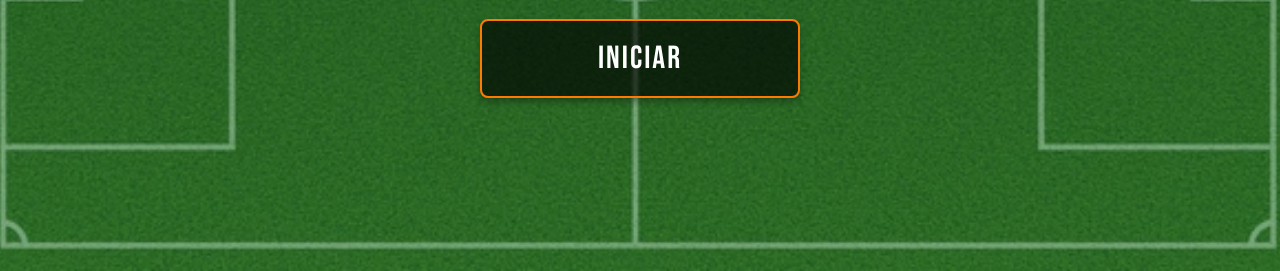
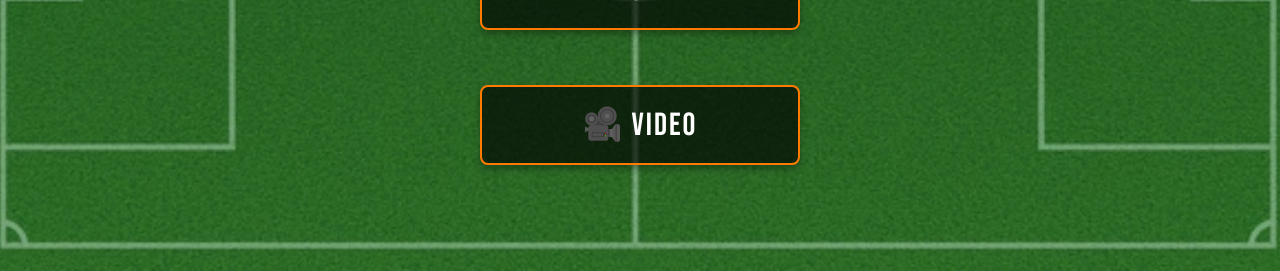
Before and after one commit to josu-2005/PCIM-2026, a plain HTML site: page index.html in a window 1280 px wide. Shown: the part 529-800 px from the top of the page. Drawn offline with Linux system fonts and the light colour scheme.

Commit message:
Add files via upload

```diff
--- a/index.html
+++ b/index.html
@@ -23,12 +23,19 @@
             <h2>¡Bienvenido a la Copa Mundial de la FIFA 2026!</h2>
         </section>
 
-        <!-- Botón de acción -->
+        <!-- Botón de acción principal -->
         <section class="acciones">
             <a href="ra.html" aria-label="Iniciar experiencia de realidad aumentada">
                 <button class="btn-iniciar">INICIAR</button>
             </a>
         </section>
+
+        <!-- Botón para ver video de demostración -->
+        <section class="acciones">
+            <a href="https://youtu.be/OmXCV_nxAj4?si=4UBfCUk2Kg6efKSM" target="_blank" aria-label="Ver video de demostración del proyecto">
+                <button class="btn-video">🎥 VIDEO</button>
+            </a>
+        </section>
     </main>
 </body>
 </html>
```
